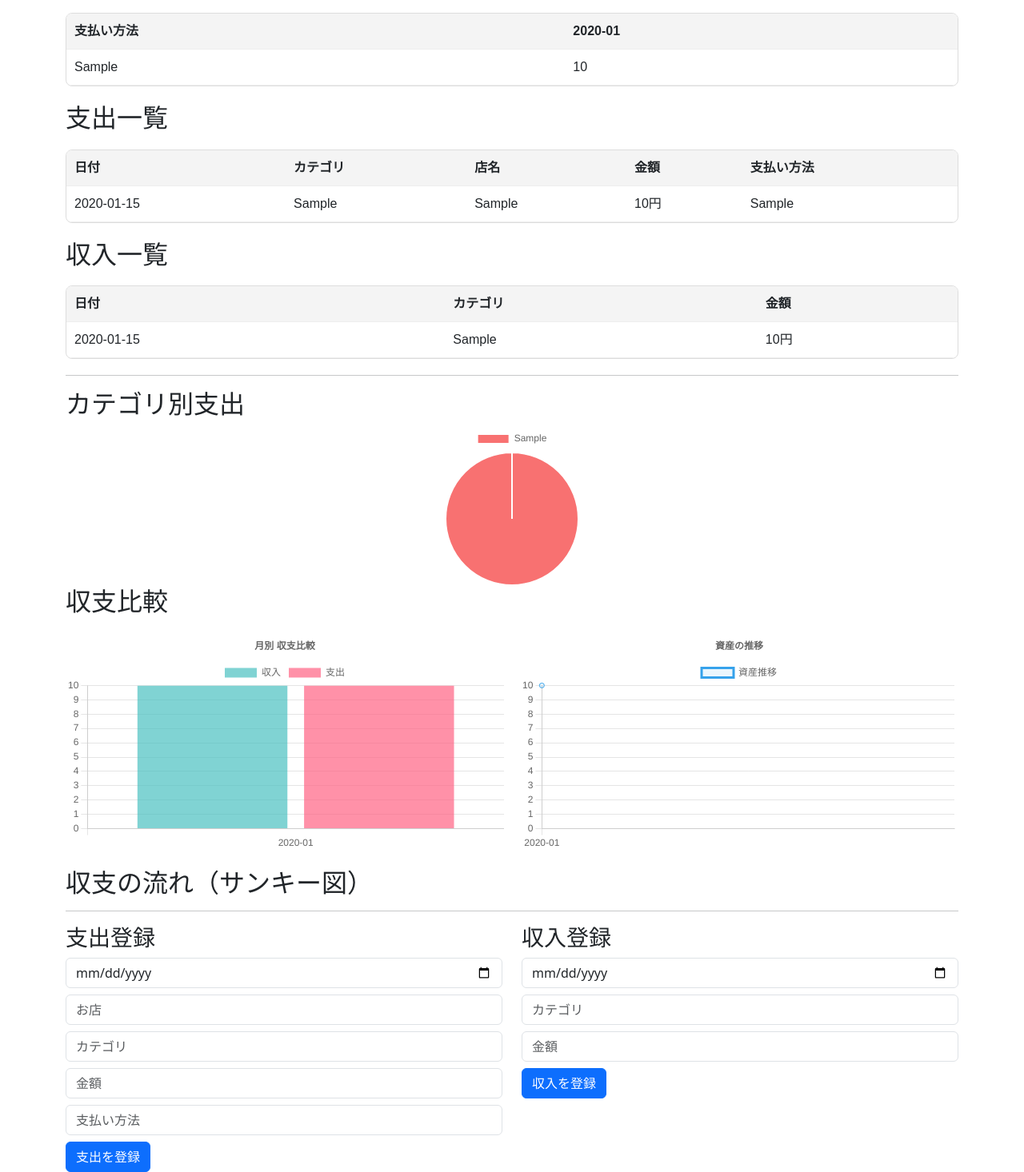
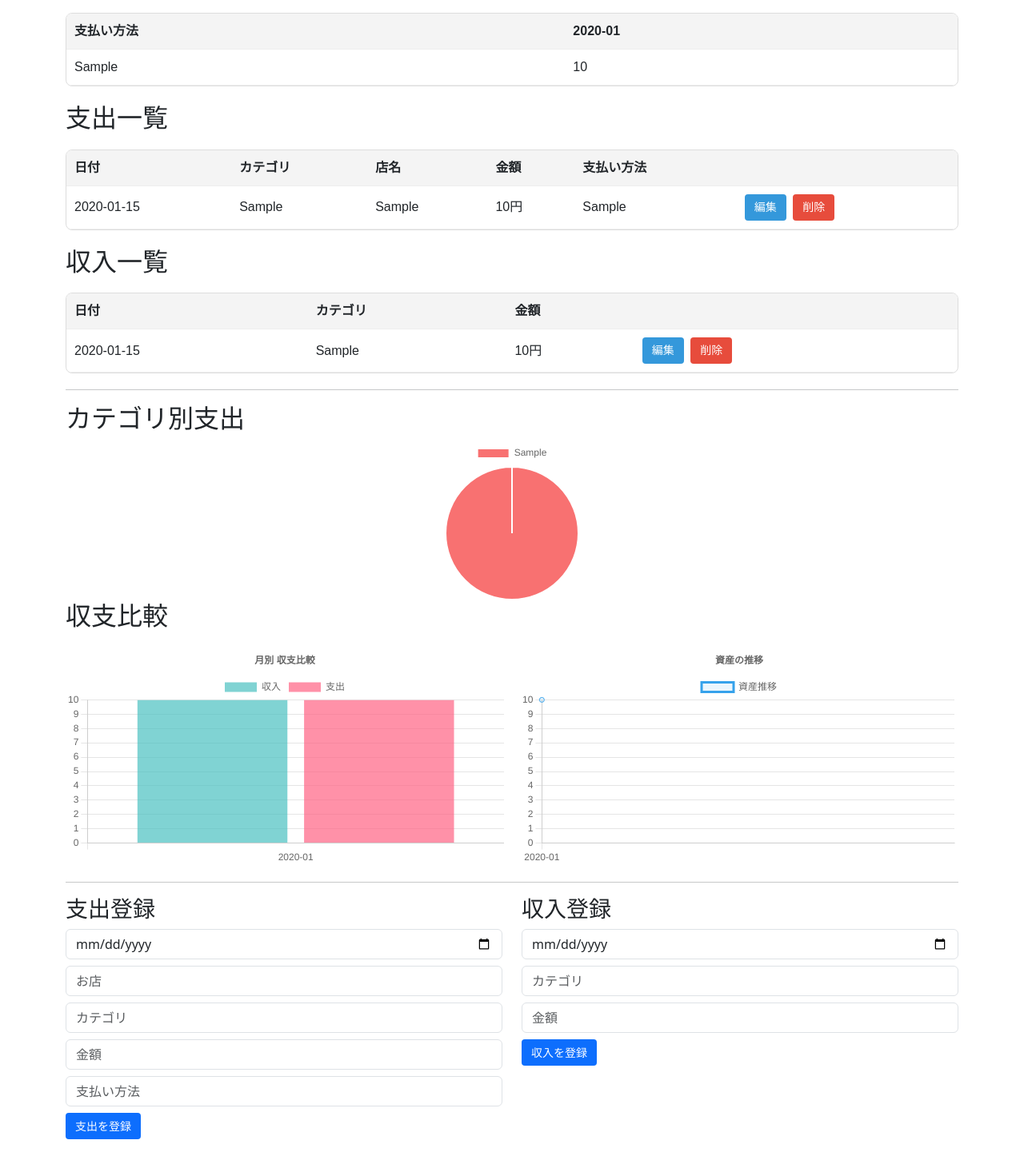
Before and after one commit to tknhm/budgetbook, a Flask app: page / in a window 1280 px wide. Shown: the part 157-1623 px from the top of the page at 80% size. After the commit the page ends 1582 px from the top, so only its background shows below. Run offline with Flask 3, Linux system fonts and the light colour scheme; tables that the repository leaves empty hold one stand-in row (values such as "Sample post"); some libraries are stand-ins or nearby versions.

Commit message:
feat: 一覧テーブルに編集・削除ボタンを追加 #19

```diff
--- a/budgetbook/routes/expense.py
+++ b/budgetbook/routes/expense.py
@@ -38,3 +38,32 @@ def list_expense():
     expenses = query.order_by(Expense.date.desc()).all()
 
     return expenses_schema.dump(expenses), 200
+
+
+@expense_bp.route("/expense/<int:expense_id>", methods=["GET"])
+def get_expense(expense_id):
+    inc = Expense.query.get_or_404(expense_id)
+    return expense_schema.dump(inc), 200
+
+
+@expense_bp.route("/expense/<int:expense_id>", methods=["PATCH"])
+def update_expense(expense_id):
+    inc = Expense.query.get_or_404(expense_id)
+    try:
+        # partial=True で部分更新を許可
+        data = expense_schema.load(request.json, partial=True)
+    except ValidationError as err:
+        return {"errors": err.messages}, 400
+
+    for key, value in data.items():
+        setattr(inc, key, value)
+    db.session.commit()
+    return expense_schema.dump(inc), 200
+
+
+@expense_bp.route("/expense/<int:expense_id>", methods=["DELETE"])
+def delete_expense(expense_id):
+    inc = Expense.query.get_or_404(expense_id)
+    db.session.delete(inc)
+    db.session.commit()
+    return "", 204
--- a/budgetbook/routes/income.py
+++ b/budgetbook/routes/income.py
@@ -39,3 +39,32 @@ def list_income():
     incomes = query.order_by(Income.date.desc()).all()
 
     return incomes_schema.dump(incomes), 200
+
+
+@income_bp.route("/income/<int:income_id>", methods=["GET"])
+def get_income(income_id):
+    inc = Income.query.get_or_404(income_id)
+    return income_schema.dump(inc), 200
+
+
+@income_bp.route("/income/<int:income_id>", methods=["PATCH"])
+def update_income(income_id):
+    inc = Income.query.get_or_404(income_id)
+    try:
+        # partial=True で部分更新を許可
+        data = income_schema.load(request.json, partial=True)
+    except ValidationError as err:
+        return {"errors": err.messages}, 400
+
+    for key, value in data.items():
+        setattr(inc, key, value)
+    db.session.commit()
+    return income_schema.dump(inc), 200
+
+
+@income_bp.route("/income/<int:income_id>", methods=["DELETE"])
+def delete_income(income_id):
+    inc = Income.query.get_or_404(income_id)
+    db.session.delete(inc)
+    db.session.commit()
+    return "", 204
--- a/budgetbook/static/css/dashboard.css
+++ b/budgetbook/static/css/dashboard.css
@@ -133,3 +133,31 @@ tbody tr:hover {
   flex: 1;
   min-width: 300px;
 }
+
+.btn {
+  padding: 6px 12px;
+  font-size: 14px;
+  border: none;
+  border-radius: 4px;
+  cursor: pointer;
+  margin-right: 4px;
+  transition: background 0.2s ease-in-out;
+}
+
+.edit-btn {
+  background-color: #3498db;
+  color: white;
+}
+
+.edit-btn:hover {
+  background-color: #2980b9;
+}
+
+.delete-btn {
+  background-color: #e74c3c;
+  color: white;
+}
+
+.delete-btn:hover {
+  background-color: #c0392b;
+}
--- a/budgetbook/static/js/dashboard.js
+++ b/budgetbook/static/js/dashboard.js
@@ -40,12 +40,16 @@ function renderTable(data, isExpense = true) {
   return data
     .map(
       (row) => `
-      <tr>
+      <tr data-id="${row.id}">
         <td>${row.date}</td>
         <td>${row.category}</td>
         ${isExpense ? `<td>${row.shop || "-"}</td>` : ""}
         <td>${row.amount.toLocaleString()}円</td>
         ${isExpense ? `<td>${row.payment}</td>` : ""}
+        <td>
+          <button class="btn edit-btn" data-id="${row.id}">編集</button>
+          <button class="btn delete-btn" data-id="${row.id}">削除</button>
+        </td>
       </tr>
     `
     )
@@ -303,3 +307,115 @@ async function drawAssetTrendChart() {
     },
   });
 }
+
+// 編集ボタン押下時に既存データを取得してフォームに埋める
+async function openEditIncomeModal(id) {
+  const res = await fetch(`/income/${id}`);
+  const income = await res.json();
+  // フォームのフィールドを埋める
+  document.getElementById("income-date").value = income.date;
+  document.getElementById("income-category").value = income.category;
+  document.getElementById("income-amount").value = income.amount;
+  // 保存ボタンにIDを付与しておく
+  document.getElementById("income-save-btn").dataset.editId = id;
+}
+
+// 保存（更新）
+async function submitIncomeEdit() {
+  const id = document.getElementById("income-save-btn").dataset.editId;
+  const payload = {
+    date: document.getElementById("income-date").value,
+    category: document.getElementById("income-category").value,
+    amount: Number(document.getElementById("income-amount").value),
+  };
+  const res = await fetch(`/income/${id}`, {
+    method: "PATCH",
+    headers: { "Content-Type": "applciation/json" },
+    body: JSON.stringify(payload),
+  });
+  if (res.ok) {
+    await updateIncomeList(/* current filter */);
+  } else {
+    const err = await res.json();
+    console.error("更新失敗", err);
+  }
+}
+
+// 削除
+async function deleteIncome(id) {
+  if (!confirm("本当に削除しますか？")) return;
+  const res = await fetch(`/income/${id}`, { method: "DELETE" });
+  if (res.status === 204) {
+    await updateIncomeList(/* current filter */);
+  }
+}
+
+document.addEventListener("click", (e) => {
+  if (e.target.matches(".edit-btn")) {
+    const id = e.target.dataset.id;
+    openEditIncomeModal(id);
+  }
+  if (e.target.matches(".delete-btn")) {
+    const id = e.target.dataset.id;
+    deleteIncome(id);
+  }
+});
+
+// // 編集ボタン押下時に既存データを取得してフォームに埋める
+// async function openEditExpenseModal(id) {
+//   const res = await fetch(`/expense/${id}`);
+//   const expense = await res.json();
+//   // フォームのフィールドを埋める
+//   document.getElementById("expense-date").value = expense.date;
+//   document.getElementById("expense-shop").value = expense.shop;
+//   document.getElementById("expense-category").value = expense.category;
+//   document.getElementById("expense-amount").value = expense.amount;
+//   document.getElementById("expense-payment").value = expense.payment;
+//   // 保存ボタンにIDを付与しておく
+//   document.getElementById("expense-save-btn").dataset.editId = id;
+// }
+
+// // 保存（更新）
+// async function submitExpenseEdit() {
+//   const id = document.getElementById("expense-save-btn").dataset.editId;
+//   const payload = {
+//     date: document.getElementById("expense-date").value,
+//     shop: document.getElementById("expense-shop").value,
+//     category: document.getElementById("expense-category").value,
+//     amount: Number(document.getElementById("expense-amount").value),
+//     payment: document.getElementById("expense-payment").value,
+//   };
+//   const res = await fetch(`/expense/${id}`, {
+//     method: "PATCH",
+//     headers: { "Content-Type": "applciation/json" },
+//     body: JSON.stringify(payload),
+//   });
+//   if (res.ok) {
+//     await updateExpenseList(/* current filter */);
+//   } else {
+//     const err = await res.json();
+//     console.error("更新失敗", err);
+//   }
+// }
+
+// // 削除
+// async function deleteExpense(id) {
+//   if (!confirm("本当に削除しますか？")) return;
+//   const res = await fetch(`/expense/${id}`, { method: "DELETE" });
+//   if (res.status === 204) {
+//     await updateIncomeList(/* current filter */);
+//   }
+// }
+
+// document.addEventListener("click", (e) => {
+//   if (e.target.matches(".edit-btn")) {
+//     const id = e.target.dataset.id;
+//     openEditIncomeModal(id);
+//     openEditExpenseModal(id);
+//   }
+//   if (e.target.matches(".delete-btn")) {
+//     const id = e.target.dataset.id;
+//     deleteIncome(id);
+//     deleteExpense(id);
+//   }
+// });
--- a/budgetbook/templates/dashboard.html
+++ b/budgetbook/templates/dashboard.html
@@ -59,6 +59,7 @@
             <th>店名</th>
             <th>金額</th>
             <th>支払い方法</th>
+            <th></th>
           </tr>
         </thead>
         <tbody>
@@ -75,6 +76,7 @@
             <th>日付</th>
             <th>カテゴリ</th>
             <th>金額</th>
+            <th></th>
           </tr>
         </thead>
         <tbody>
@@ -103,8 +105,8 @@
       </div>
     </div>
 
-    <h2>収支の流れ（サンキー図）</h2>
-    <div id="sankey-chart" class="chart"></div>
+    <!-- <h2>収支の流れ（サンキー図）</h2>
+    <div id="sankey-chart" class="chart"></div> -->
   </section>
 
   <hr />
@@ -114,12 +116,13 @@
     <div class="col-md-6">
       <h3>支出登録</h3>
       <form id="expense-form">
-        <input type="date" name="date" class="form-control mb-2" required />
-        <input type="text" name="shop" placeholder="お店" class="form-control mb-2" required />
-        <input type="text" name="category" placeholder="カテゴリ" class="form-control mb-2" required />
-        <input type="number" name="amount" placeholder="金額" class="form-control mb-2" required />
-        <input type="text" name="payment" placeholder="支払い方法" class="form-control mb-2" required />
-        <button type="submit" class="btn btn-primary">支出を登録</button>
+        <input id="expense-date" type="date" name="date" class="form-control mb-2" required />
+        <input id="expense-shop" type="text" name="shop" placeholder="お店" class="form-control mb-2" required />
+        <input id="expense-category" type="text" name="category" placeholder="カテゴリ" class="form-control mb-2"
+          required />
+        <input id="expense-amount" type="number" name="amount" placeholder="金額" class="form-control mb-2" required />
+        <input id="expense-payment" type="text" name="payment" placeholder="支払い方法" class="form-control mb-2" required />
+        <button id="expense-save-btn" type="submit" class="btn btn-primary">支出を登録</button>
       </form>
     </div>
 
@@ -127,10 +130,10 @@
     <div class="col-md-6">
       <h3>収入登録</h3>
       <form id="income-form">
-        <input type="date" name="date" class="form-control mb-2" required />
-        <input type="text" name="category" placeholder="カテゴリ" class="form-control mb-2" required />
-        <input type="number" name="amount" placeholder="金額" class="form-control mb-2" required />
-        <button type="submit" class="btn btn-primary">収入を登録</button>
+        <input id="income-date" type="date" name="date" class="form-control mb-2" required />
+        <input id="income-category" type="text" name="category" placeholder="カテゴリ" class="form-control mb-2" required />
+        <input id="income-amount" type="number" name="amount" placeholder="金額" class="form-control mb-2" required />
+        <button id="income-save-btn" type="submit" class="btn btn-primary">収入を登録</button>
       </form>
     </div>
   </div>
```
